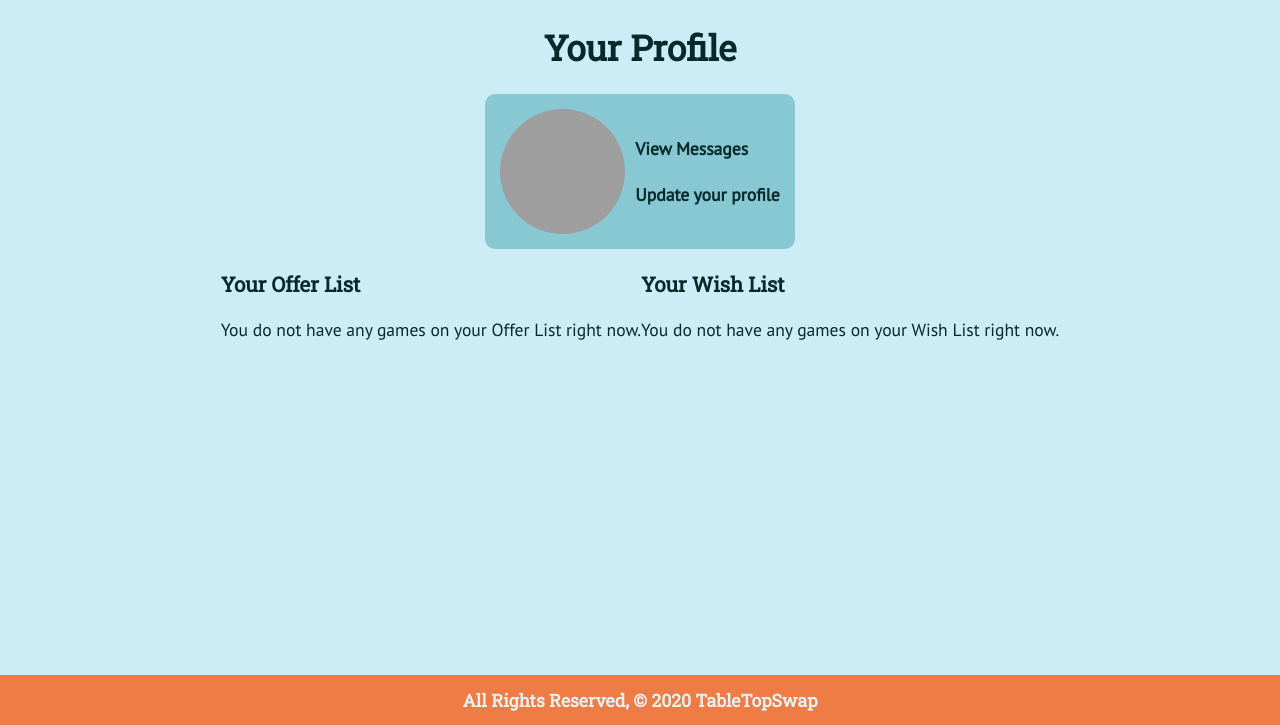
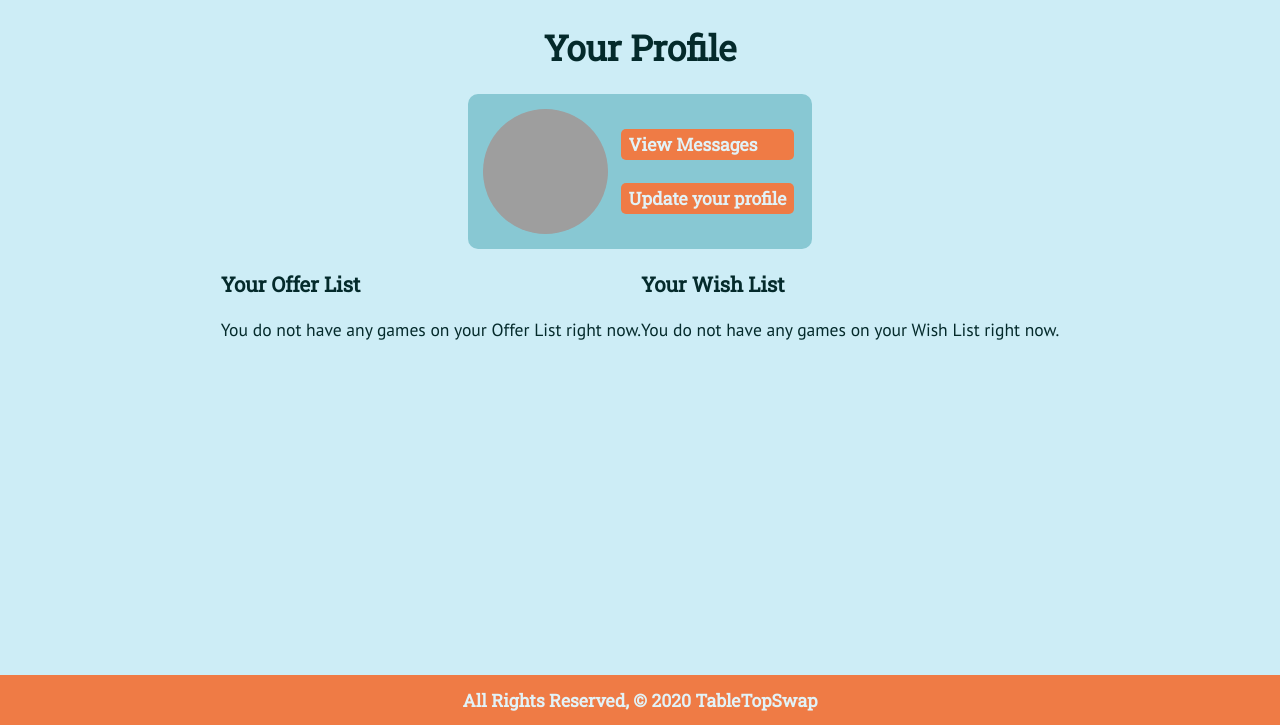
Before and after one commit to JamWheat/table-top-swap, a Django app: page /users/profile/ in a window 1280 px wide. Shown: the part 75-800 px from the top of the page. Run offline with Django 3.2, Linux system fonts and the light colour scheme; the visitor is signed in with stand-in values (Sample User, id 1); data that the repository does not hold is empty; grey boxes are pictures that could not be loaded.

Commit message:
style buttons

```diff
--- a/main_app/static/css/style.css
+++ b/main_app/static/css/style.css
@@ -42,6 +42,17 @@ button {
   padding: 4px 8px;
   font-family: 'PT Sans', sans-serif;
   border-radius: 5px;
+}
+
+.button {
+  font-family: 'Roboto Slab', serif;
+  font-weight: bold;
+  background-color: var(--color2);
+  color: var(--nav-text);
+  border: 0px;
+  padding: 4px 8px;
+  border-radius: 5px;
+  margin: 0 3px;
 }
 
 h1, h2, h3, h4, h5, h6 {
--- a/main_app/templates/amend_game.html
+++ b/main_app/templates/amend_game.html
@@ -12,7 +12,7 @@
     <form action="{% url 'add_offer' %}" method="post">
       {% csrf_token %}
       {{ offer_form.as_p }}
-      <input type='submit' value='Add Game'>
+      <input type='submit' value='Add Game' class="button">
     </form>
   </div>
 </div>
--- a/main_app/templates/edit_profile.html
+++ b/main_app/templates/edit_profile.html
@@ -10,7 +10,7 @@
   {% csrf_token %}
   {{ user_form.as_p }}
   {{ profile_form.as_p }}
-  <button type="submit">Save changes</button>
+  <button type="submit" class="button">Save changes</button>
 </form>
 
 {% endblock %}
--- a/main_app/templates/games_search.html
+++ b/main_app/templates/games_search.html
@@ -24,7 +24,7 @@
           {% csrf_token %}
           <input type="hidden" name="objectid" value="{{ game.0 }}">
           <input type="hidden" name="title" value="{{ game.1 }}">
-          <input type="submit" value="Select Game">
+          <input type="submit" value="Select Game" class="button">
         </form>
       </div>
     </div>
--- a/main_app/templates/home.html
+++ b/main_app/templates/home.html
@@ -10,7 +10,7 @@
   <form action="{% url 'offer_search' %}" method="POST">
     {% csrf_token %}
     <input type='text' name="query" placeholder="Search for an offer...">
-    <input type="submit" value="Search" class="input-btn">
+    <input type="submit" value="Search" class="button">
   </form>
 </div>
 <br>
--- a/main_app/templates/main_app/message_confirm_delete.html
+++ b/main_app/templates/main_app/message_confirm_delete.html
@@ -17,7 +17,7 @@
 
 <form action="" method="POST">
   {% csrf_token %}
-  <input type="submit" value="Delete">
-  <a href="{% url 'messages_view' %}">Cancel</a>
+  <input type="submit" value="Delete" class="button">
+  <a href="{% url 'messages_view' %}" class="button">Cancel</a>
 </form>
 {% endblock %}
--- a/main_app/templates/main_app/message_form.html
+++ b/main_app/templates/main_app/message_form.html
@@ -9,6 +9,6 @@
     <table>
       {{ form.as_table }}
     </table>
-    <input type="submit" value="Edit">
+    <input type="submit" value="Edit" class="button">
   </form>
 {% endblock %}
--- a/main_app/templates/main_app/offer_confirm_delete.html
+++ b/main_app/templates/main_app/offer_confirm_delete.html
@@ -19,11 +19,11 @@
 
   <form action="" method="POST">
     {% csrf_token %}
-    <input type="submit" value="Remove">
+    <input type="submit" value="Remove" class="button">
     {% if object.list_type == 'O' %}
-      <a href="{% url 'offer_details' offer.id %}">Cancel</a>
+      <a href="{% url 'offer_details' offer.id %}" class="button">Cancel</a>
     {% else %}
-      <a href="{% url 'profile' %}">Cancel</a>
+      <a href="{% url 'profile' %}" class="button">Cancel</a>
     {% endif %}
   </form>
 {% endblock %}
--- a/main_app/templates/main_app/offer_form.html
+++ b/main_app/templates/main_app/offer_form.html
@@ -9,6 +9,6 @@
     <table>
       {{ form.as_table }}
     </table>
-    <input type="submit" value="Update">
+    <input type="submit" value="Update" class="button">
   </form>
 {% endblock %}
--- a/main_app/templates/main_app/reply_confirm_delete.html
+++ b/main_app/templates/main_app/reply_confirm_delete.html
@@ -17,7 +17,7 @@
 
 <form action="" method="POST">
   {% csrf_token %}
-  <input type="submit" value="Delete">
-  <a href="{% url 'messages_view' %}">Cancel</a>
+  <input type="submit" value="Delete" class="button">
+  <a href="{% url 'messages_view' %}" class="button">Cancel</a>
 </form>
 {% endblock %}
--- a/main_app/templates/main_app/reply_form.html
+++ b/main_app/templates/main_app/reply_form.html
@@ -9,6 +9,6 @@
     <table>
       {{ form.as_table }}
     </table>
-    <input type="submit" value="Edit">
+    <input type="submit" value="Edit" class="button">
   </form>
 {% endblock %}
--- a/main_app/templates/messages/create_message.html
+++ b/main_app/templates/messages/create_message.html
@@ -9,7 +9,7 @@
 <form action="{% url 'message_send' %}" method="POST">
   {% csrf_token %}
   {{ message_form.as_p }}
-  <input type='submit' value='Send Message'>
+  <input type='submit' value='Send Message' class="button">
 </form>
 
 {% endblock %}
--- a/main_app/templates/offers/details.html
+++ b/main_app/templates/offers/details.html
@@ -12,8 +12,8 @@
 <p>Comments: {{ offer.comment }}</p>
 
 {% if offer.user.id == user.id %}
-  <a href="{% url 'offer_update' offer.id %}">Edit</a>
-  <a href="{% url 'offer_delete' offer.id %}">Delete</a>
+  <a href="{% url 'offer_update' offer.id %}" class="button">Edit</a>
+  <a href="{% url 'offer_delete' offer.id %}" class="button">Delete</a>
 {% endif %}
 
 {% endblock %}
--- a/main_app/templates/profile.html
+++ b/main_app/templates/profile.html
@@ -13,8 +13,8 @@
     <img src="https://i.imgur.com/2fs59Xy.png" class="profile-icon"><br>
   {% endif %}
   <div class="card-blurb blurb-center">
-    <a href="{% url 'messages_view' %}">View Messages</a><br>
-    <a href="{% url 'update_profile' %}">Update your profile</a>
+    <a href="{% url 'messages_view' %}" class="button">View Messages</a><br>
+    <a href="{% url 'update_profile' %}" class="button">Update your profile</a>
   </div>
 </div>
 
@@ -45,7 +45,7 @@
         {% for wish in wishes %}
           <div>
             {{ wish.title }} ({{ wish.year_published }})<br>
-            {{ wish.comment }} <a href="{% url 'offer_delete' wish.id %}">Remove</a>
+            {{ wish.comment }} <a href="{% url 'offer_delete' wish.id %}" class="button">Remove</a>
             <hr>
           </div>
         {% endfor %}
--- a/main_app/templates/registration/login.html
+++ b/main_app/templates/registration/login.html
@@ -9,7 +9,7 @@
 <form method="post" action="{% url 'login' %}">
   {% csrf_token %}
   {{ form.as_p }}
-  <input type="submit" class="btn" value="login">
+  <input type="submit" class="button" value="login">
   <input type="hidden" name="next" value="{{ next }}">
 </form>
 
--- a/main_app/templates/registration/signup.html
+++ b/main_app/templates/registration/signup.html
@@ -11,7 +11,7 @@
 <form method="post" action="{% url 'signup' %}">
   {% csrf_token %}
   {{ form.as_p }}
-  <input type="submit" class="btn" value="signup">
+  <input type="submit" class="button" value="signup">
 </form>
 
 {% endblock %}
--- a/main_app/templates/replies/reply_new.html
+++ b/main_app/templates/replies/reply_new.html
@@ -11,7 +11,7 @@
 <form action="{% url 'reply_create' %}" method="POST">
   {% csrf_token %}
   {{ reply_form.as_p }}
-  <input type='submit' value='Add Reply'>
+  <input type='submit' value='Add Reply' class="button">
 </form>
 
 {% endblock %}
```
Also changed, not shown: main_app/templates/messages/view_messages.html (+8 -8 lines).
